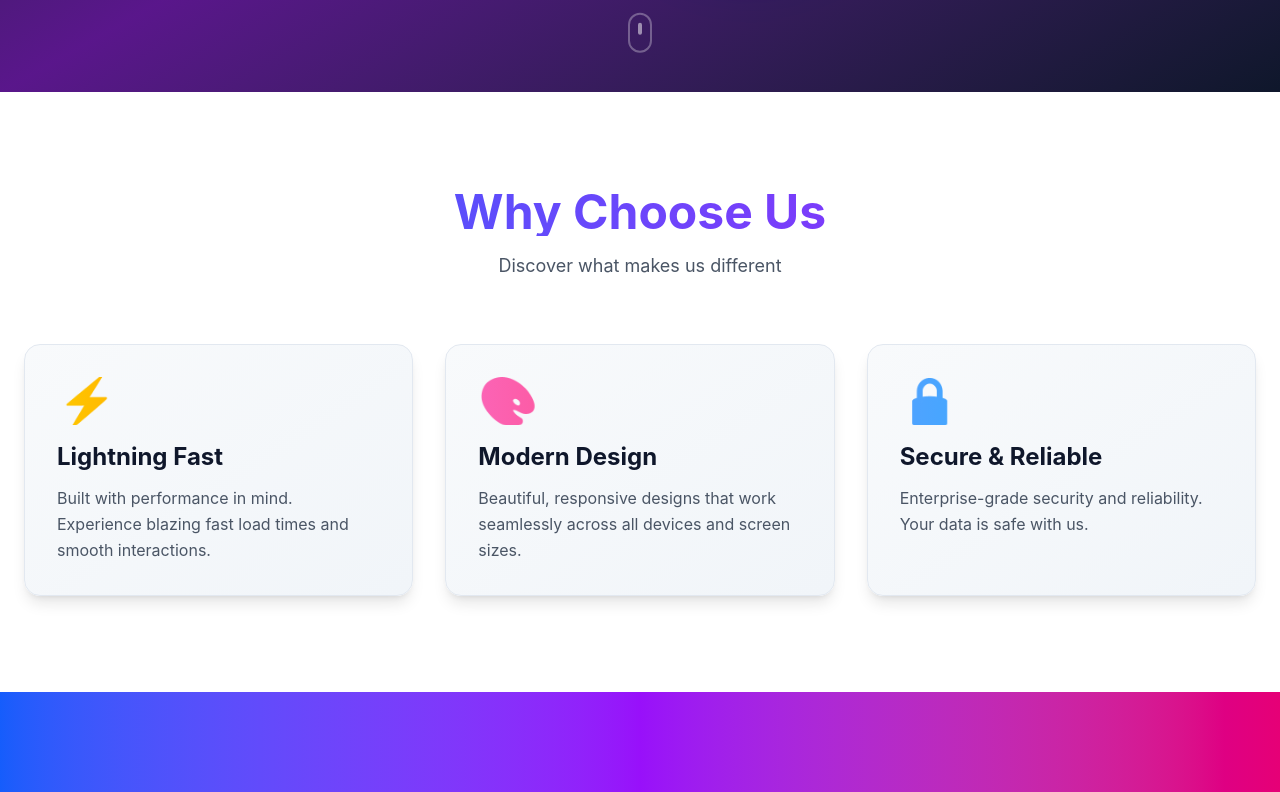
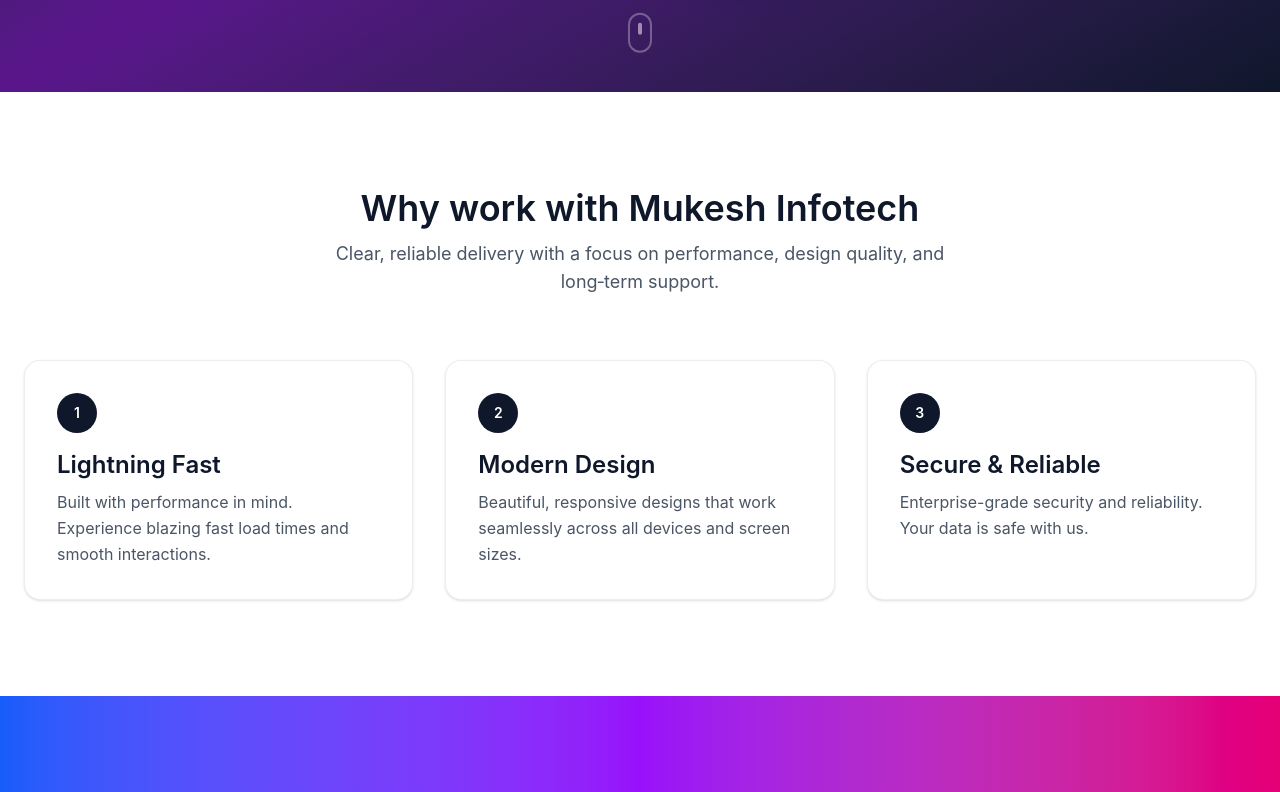
Before and after one commit to mukesh-emt/my-app, a Next.js app: page / in a window 1280 px wide. Shown: the part 628-1420 px from the top of the page. Built offline with nearby package versions, Linux system fonts and the light colour scheme.

Commit message:
changes maked

```diff
--- a/app/page.tsx
+++ b/app/page.tsx
@@ -76,11 +76,11 @@
             transition={{ duration: 0.6 }}
             className="text-center mb-16"
           >
-            <h2 className="text-4xl md:text-5xl font-bold mb-4 bg-gradient-to-r from-blue-600 to-purple-600 text-transparent bg-clip-text">
-              Why Choose Us
+            <h2 className="text-3xl md:text-4xl font-semibold mb-3 text-slate-900 dark:text-white">
+              Why work with Mukesh Infotech
             </h2>
-            <p className="text-gray-600 dark:text-gray-400 text-lg max-w-2xl mx-auto">
-              Discover what makes us different
+            <p className="text-gray-600 dark:text-gray-400 text-base md:text-lg max-w-2xl mx-auto">
+              Clear, reliable delivery with a focus on performance, design quality, and long‑term support.
             </p>
           </motion.div>
 
@@ -89,20 +89,14 @@
               {
                 title: "Lightning Fast",
                 description: "Built with performance in mind. Experience blazing fast load times and smooth interactions.",
-                icon: "⚡",
-                gradient: "from-yellow-400 to-orange-500"
               },
               {
                 title: "Modern Design",
                 description: "Beautiful, responsive designs that work seamlessly across all devices and screen sizes.",
-                icon: "🎨",
-                gradient: "from-pink-400 to-rose-500"
               },
               {
                 title: "Secure & Reliable",
                 description: "Enterprise-grade security and reliability. Your data is safe with us.",
-                icon: "🔒",
-                gradient: "from-blue-400 to-cyan-500"
               }
             ].map((feature, index) => (
               <motion.div
@@ -111,16 +105,16 @@
                 whileInView={{ opacity: 1, y: 0 }}
                 viewport={{ once: true }}
                 transition={{ duration: 0.6, delay: index * 0.1 }}
-                whileHover={{ y: -5 }}
-                className="p-8 rounded-2xl bg-gradient-to-br from-slate-50 to-slate-100 dark:from-slate-800 dark:to-slate-900 border border-slate-200 dark:border-slate-700 shadow-lg hover:shadow-xl transition-shadow"
+                whileHover={{ y: -4 }}
+                className="group p-6 md:p-8 rounded-2xl bg-white dark:bg-slate-900 border border-slate-200/70 dark:border-slate-700 shadow-sm transition-colors transition-shadow text-left hover:bg-slate-50 hover:border-slate-300 dark:hover:bg-slate-800 dark:hover:border-slate-500 hover:shadow-md"
               >
-                <div className={`text-5xl mb-4 bg-gradient-to-r ${feature.gradient} text-transparent bg-clip-text`}>
-                  {feature.icon}
+                <div className="mb-4 inline-flex h-10 w-10 items-center justify-center rounded-full bg-slate-900 text-white text-sm font-semibold dark:bg-slate-100 dark:text-slate-900 group-hover:bg-slate-800 group-hover:text-white dark:group-hover:bg-slate-200 dark:group-hover:text-slate-900 transition-colors">
+                  {index + 1}
                 </div>
-                <h3 className="text-2xl font-bold mb-3 text-slate-900 dark:text-white">
+                <h3 className="text-xl md:text-2xl font-semibold mb-2 text-slate-900 dark:text-white group-hover:text-slate-950 dark:group-hover:text-white">
                   {feature.title}
                 </h3>
-                <p className="text-gray-600 dark:text-gray-400 leading-relaxed">
+                <p className="text-gray-600 dark:text-gray-400 text-sm md:text-base leading-relaxed group-hover:text-slate-700 dark:group-hover:text-gray-300">
                   {feature.description}
                 </p>
               </motion.div>
```
